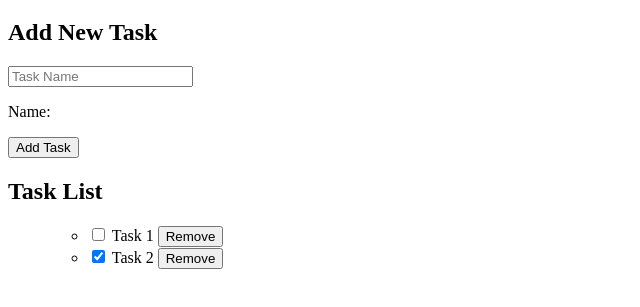
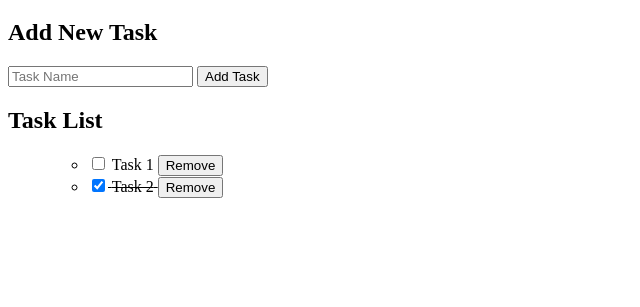
Before and after one commit to amurgola/ResonantJs, a website: page examples/example-taskmanager.html in a window 1280 px wide. Shown: the part 61-368 px from the top of the page, without its empty margins (0-640 px from the left). Drawn offline with Linux system fonts and the light colour scheme.

Commit message:
Adding ability to add styles conditionally.
I have discovered a couple bugs
1. Callbacks are not reporting in arrays correctly
2. Input based bindings are not auto updating when updated from another source

```diff
--- a/examples/example-taskmanager.html
+++ b/examples/example-taskmanager.html
@@ -16,9 +16,6 @@
 <div>
     <h2>Add New Task</h2>
     <input type="text" placeholder="Task Name" res="taskName" />
-    <p>
-        Name: <span res="taskName"></span>
-    </p>
     <button onclick="addTask()">Add Task</button>
 </div>
 
@@ -26,10 +23,10 @@
 <div>
     <h2>Task List</h2>
     <ul res="tasks">
-        <li>
+        <li res-style="tasks.done ? 'done' : ''">
             <input type="checkbox" res-prop="done" />
             <span res-prop="name"></span>
-            <button res-onclick-remove="name">Remove</button>
+            <button res-onclick="remove">Remove</button>
         </li>
     </ul>
 </div>
--- a/resonant.js
+++ b/resonant.js
@@ -69,6 +69,7 @@ class Resonant {
     }
 
     _queueUpdate(variableName, action, item, property, oldValue) {
+
         if (!this.pendingUpdates.has(variableName)) {
             this.pendingUpdates.add(variableName);
             setTimeout(() => {
@@ -181,14 +182,40 @@ class Resonant {
 
     updateStylesFor(variableName) {
         const styleElements = document.querySelectorAll(`[res-style*="${variableName}"]`);
+
         styleElements.forEach(styleElement => {
-            const styleCondition = styleElement.getAttribute('res-style');
+            let styleCondition = styleElement.getAttribute('res-style');
             try {
-                const styleClass = eval(styleCondition);
-                if (styleClass) {
-                    styleElement.classList.add(styleClass);
+                let parent = styleElement;
+                let index = null;
+                while (parent && !index) {
+                    index = parent.getAttribute('res-index');
+                    parent = parent.parentElement;
+                }
+
+                if (index !== null) {
+                    const item = this.data[variableName][index];
+                    styleCondition = styleCondition.replace(new RegExp(`\\b${variableName}\\b`, 'g'), 'item');
+                    const styleClass = new Function('item', `return ${styleCondition}`)(item);
+
+                    if (styleClass) {
+                        styleElement.classList.add(styleClass);
+                    } else {
+                        var elementHasStyle = styleElement.classList.contains(styleClass);
+                        if (elementHasStyle) {
+                            styleElement.classList.remove(styleClass);
+                        }
+                    }
                 } else {
-                    styleElement.classList.remove(styleClass);
+                    const styleClass = eval(styleCondition);
+                    if (styleClass) {
+                        styleElement.classList.add(styleClass);
+                    } else {
+                        var elementHasStyle = styleElement.classList.contains(styleClass);
+                        if (elementHasStyle) {
+                            styleElement.classList.remove(styleClass);
+                        }
+                    }
                 }
             } catch (e) {
                 console.error(`Error evaluating style for ${variableName}: ${styleCondition}`, e);
```
Also changed, not shown: resonant.min.js.
